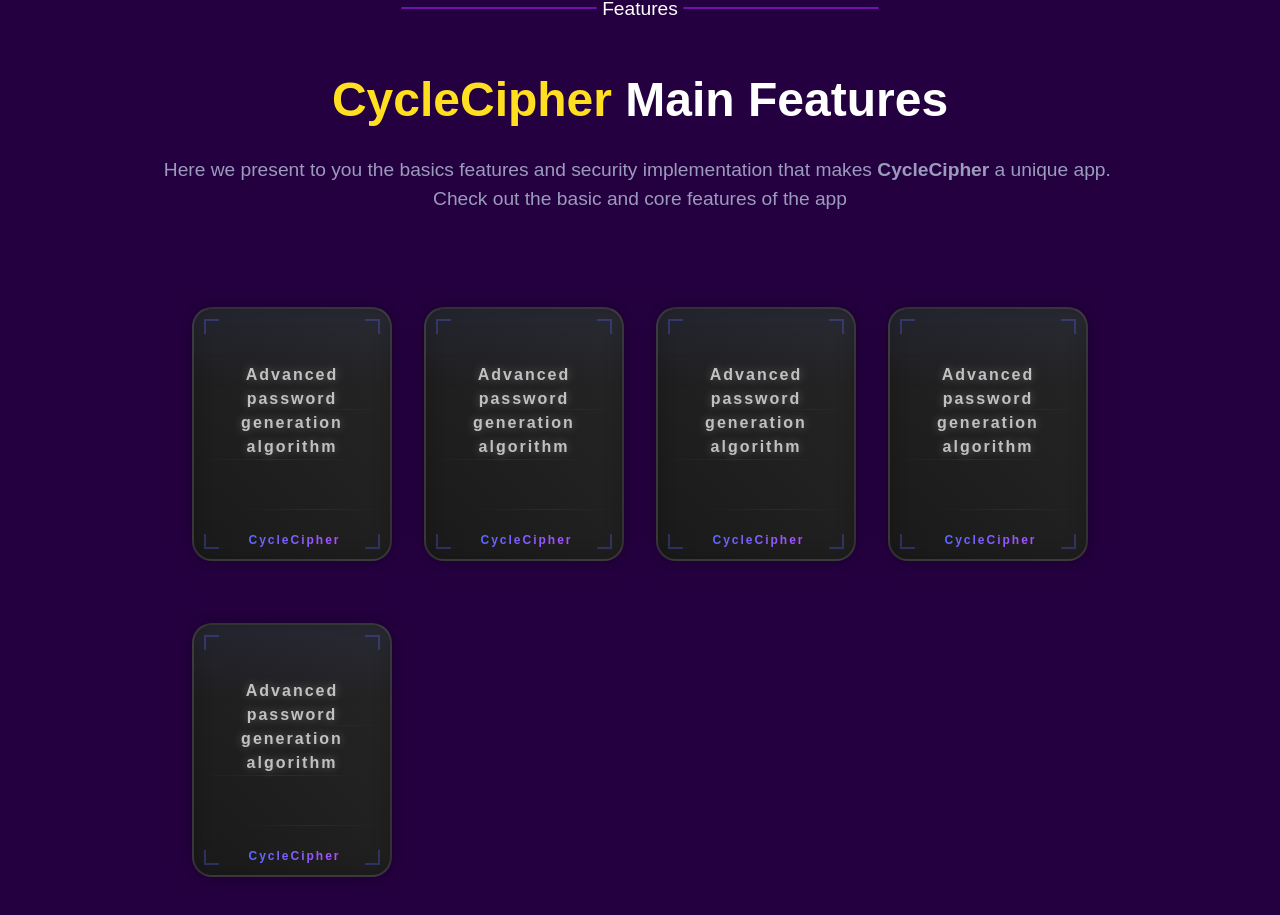
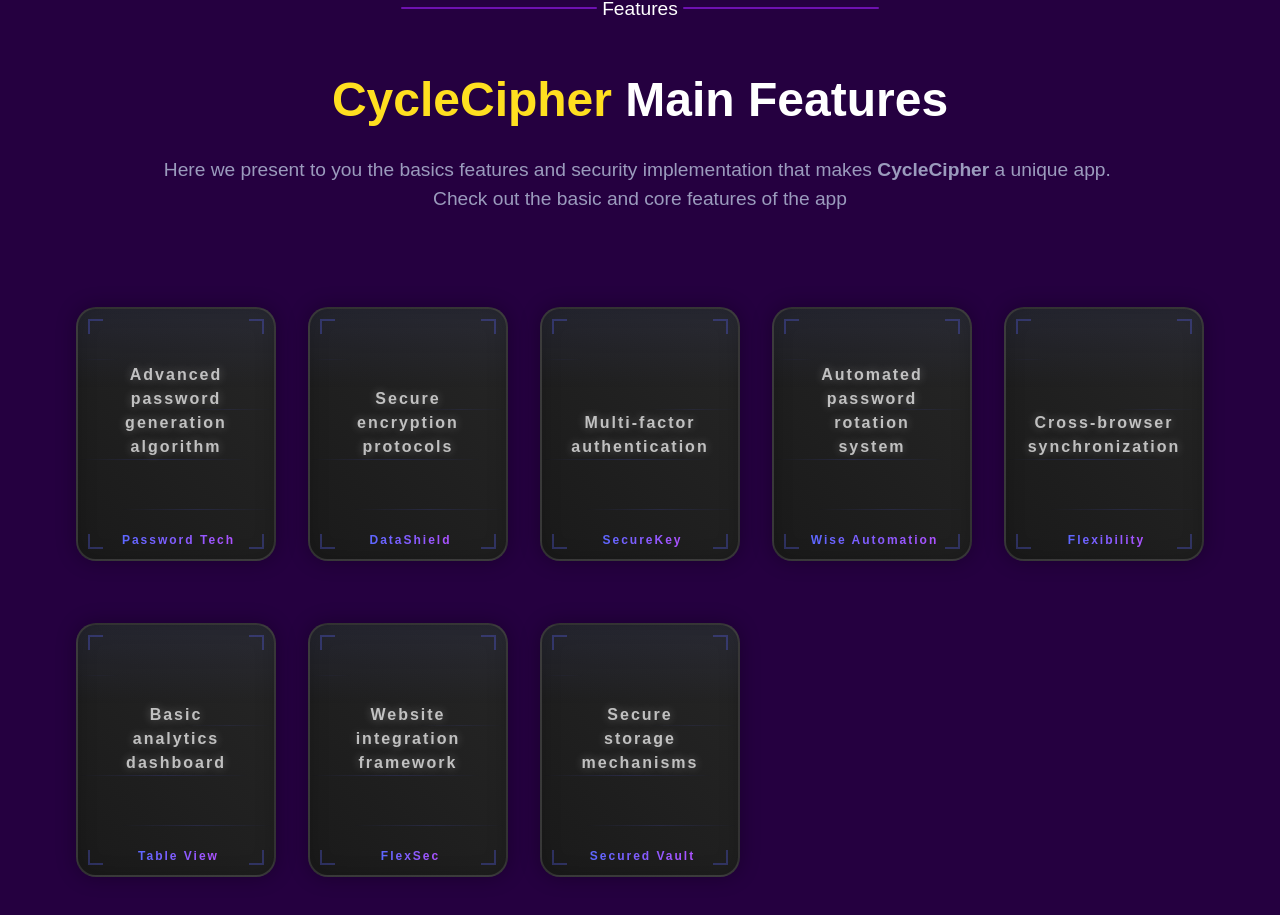
Before and after one commit to kaluumah/Password-Manager-Web, a React (Vite) app in the folder frontend/: page / in a window 1280 px wide. Shown: the part 3336-4251 px from the top of the page. Built offline with nearby package versions, Linux system fonts and the light colour scheme.

Commit message:
Last Updated on the features section
I am done updating the features content

```diff
--- a/frontend/src/components/home/FeaturesSection.jsx
+++ b/frontend/src/components/home/FeaturesSection.jsx
@@ -1,8 +1,62 @@
 import React from "react";
+
+const CycleCipherCard = ({
+  prompt = "Advanced password generation algorithm",
+  title = "Features",
+  subtitle = "CycleCipher",
+  additionalClasses = ""
+}) => {
+  return (
+    <div className={`containerfeatures noselect grid grid-cols-1 md:grid-cols-3 gap-10 px-10 ${additionalClasses}`}>
+      <div>
+        <div className="canvas">
+          {[1, 2, 3, 4, 5, 6, 7, 8, 9].map((trackerIndex) => (
+            <div
+              key={trackerIndex}
+              className={`tracker tr-${trackerIndex}`}
+            ></div>
+          ))}
+          <div id="card">
+            <div className="card-content">
+              <div className="card-glare"></div>
+              <div className="cyber-lines">
+                <span></span>
+                <span></span>
+                <span></span>
+                <span></span>
+              </div>
+              <p id="prompt">{prompt}</p>
+              <div className="title">{title}</div>
+              <div className="glowing-elements">
+                <div className="glow-1"></div>
+                <div className="glow-2"></div>
+                <div className="glow-3"></div>
+              </div>
+              <div className="subtitle">
+                <span className="highlight">{subtitle}</span>
+              </div>
+              <div className="card-particles">
+                {[1, 2, 3, 4, 5, 6].map((particleIndex) => (
+                  <span key={particleIndex}></span>
+                ))}
+              </div>
+              <div className="corner-elements">
+                {[1, 2, 3, 4].map((cornerIndex) => (
+                  <span key={cornerIndex}></span>
+                ))}
+              </div>
+              <div className="scan-line"></div>
+            </div>
+          </div>
+        </div>
+      </div>
+    </div>
+  );
+};
 
 const FeaturesSection = () => {
   return (
-    <section classNameName=" ">
+    <section className="">
       {/* Top features entry animation */}
       <div className="boxes">
         <div className="box">
@@ -64,58 +118,64 @@
       </div>
 
       {/* Features section and security card */}
-
       <section className="flex justify-center items-center py-16">
-        <div className="grid grid-cols-1 md:grid-cols-4 gap-8 px-6">
-          {[1, 2, 3, 4, 5].map((index) => (
-            <div
-              key={index}
-              className="containerfeatures noselect grid grid-cols-1 md:grid-cols-3 gap-10 px-10"
-            >
+        <div className="grid grid-cols-1 md:grid-cols-5 gap-8 px-6">
           <div>
-                <div className="canvas">
-                  {[1, 2, 3, 4, 5, 6, 7, 8, 9].map((trackerIndex) => (
-                    <div
-                      key={trackerIndex}
-                      className={`tracker tr-${trackerIndex}`}
-                    ></div>
-                  ))}
-                  <div id="card">
-                    <div className="card-content">
-                      <div className="card-glare"></div>
-                      <div className="cyber-lines">
-                        <span></span>
-                        <span></span>
-                        <span></span>
-                        <span></span>
+            <CycleCipherCard
+              prompt="Advanced password generation algorithm"
+              title="Generation"
+              subtitle="Password Tech"
+            />
           </div>
-                      <p id="prompt">Advanced password generation algorithm</p>
-                      <div className="title">Features</div>
-                      <div className="glowing-elements">
-                        <div className="glow-1"></div>
-                        <div className="glow-2"></div>
-                        <div className="glow-3"></div>
+          <div>
+            <CycleCipherCard
+              prompt="Secure encryption protocols"
+              title="Encryption"
+              subtitle="DataShield"
+            />
           </div>
-                      <div className="subtitle">
-                        <span className="highlight">CycleCipher</span>
+          <div>
+            <CycleCipherCard
+              prompt="Multi-factor authentication"
+              title="MFA Security"
+              subtitle="SecureKey"
+            />
           </div>
-                      <div className="card-particles">
-                        {[1, 2, 3, 4, 5, 6].map((particleIndex) => (
-                          <span key={particleIndex}></span>
-                        ))}
+          <div>
+            <CycleCipherCard
+              prompt="Automated password rotation system"
+              title="Automation"
+              subtitle="Wise Automation"
+            />
           </div>
-                      <div className="corner-elements">
-                        {[1, 2, 3, 4].map((cornerIndex) => (
-                          <span key={cornerIndex}></span>
-                        ))}
+          <div>
+            <CycleCipherCard
+              prompt="Cross-browser synchronization"
+              title="Sync"
+              subtitle="Flexibility"
+            />
           </div>
-                      <div className="scan-line"></div>
+          <div>
+            <CycleCipherCard
+              prompt="Basic analytics dashboard"
+              title="Analytic"
+              subtitle="Table View"
+            />
           </div>
+          <div>
+            <CycleCipherCard
+              prompt="Website integration framework"
+              title="Integrations"
+              subtitle="FlexSec"
+            />
           </div>
+          <div>
+            <CycleCipherCard
+              prompt="Secure storage mechanisms"
+              title="Security"
+              subtitle="Secured Vault"
+            />
           </div>
-              </div>
-            </div>
-          ))}
         </div>
       </section>
     </section>
```
Lines whose indentation alone changed are shown as unchanged.
